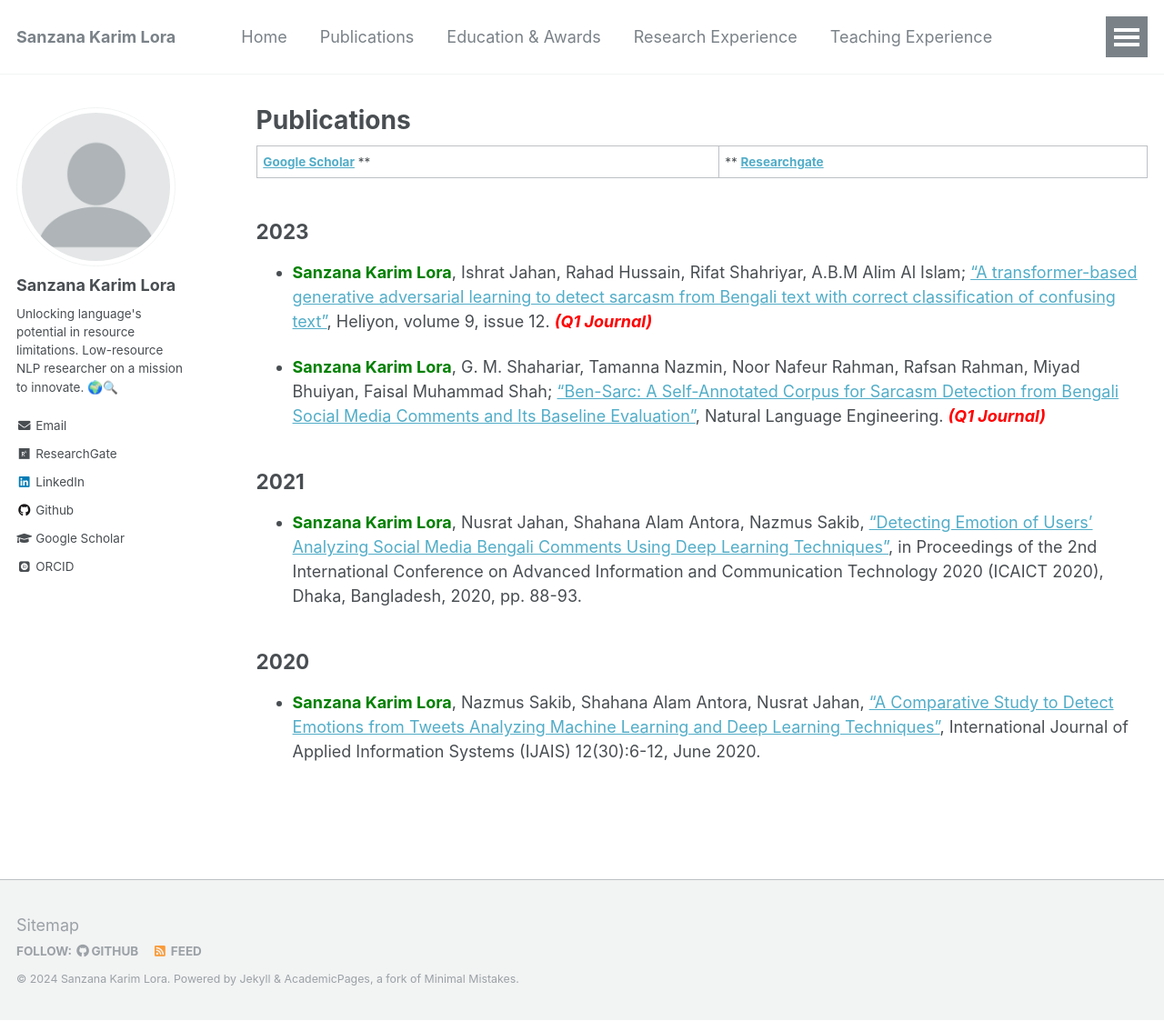
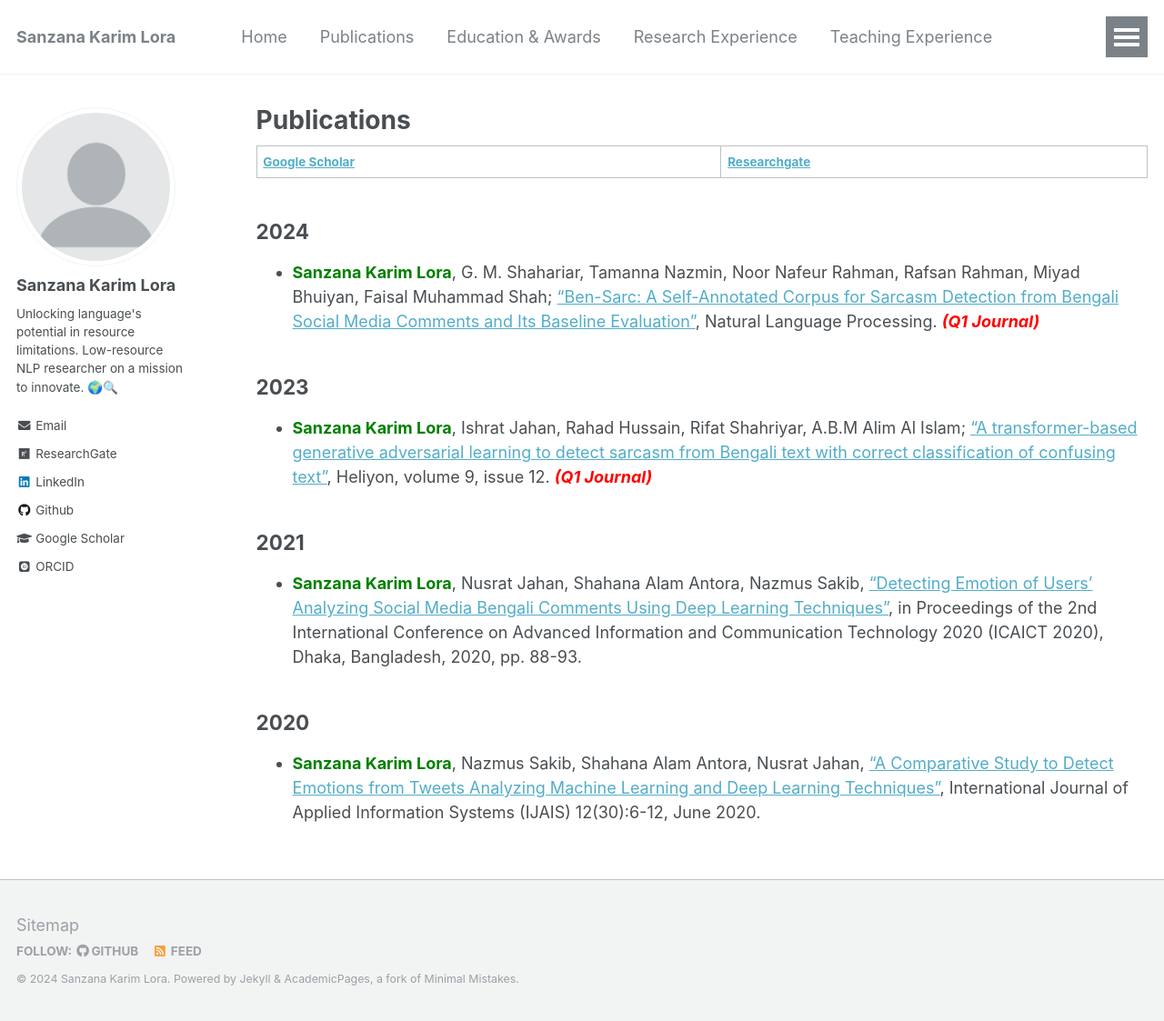
Before and after one commit to sanzanalora/sanzanalora.github.io, a Jekyll site: the page built from _pages/publications.md, in a window 1280 px wide and 1123 px high. Shown: the whole window at 91% size. Built offline with Jekyll 4.4.1, drawn with Linux system fonts in a browser that asks for light colours; some web fonts are replaced.

Commit message:
Update publications.md

```diff
--- a/_pages/publications.md
+++ b/_pages/publications.md
@@ -5,13 +5,16 @@ permalink: /publications/
 author_profile: true
 ---
 
-**[Google Scholar](https://scholar.google.com/citations?user=rdiZ5CgAAAAJ)** **|** **[Researchgate](https://www.researchgate.net/profile/Sanzana-Lora)**
+**[Google Scholar](https://scholar.google.com/citations?user=rdiZ5CgAAAAJ)** |**[Researchgate](https://www.researchgate.net/profile/Sanzana-Lora)**
+
+## 2024
+
+- **<font color="green">Sanzana Karim Lora</font>**, G. M. Shahariar, Tamanna Nazmin, Noor Nafeur Rahman, Rafsan Rahman, Miyad Bhuiyan, Faisal Muhammad Shah; ["Ben-Sarc: A Self-Annotated Corpus for Sarcasm Detection from Bengali Social Media Comments and Its Baseline Evaluation"]( https://doi.org/10.1017/nlp.2024.11), Natural Language Processing. ***<font color="red"> (Q1 Journal) </font>***
+
 
 ## 2023
 
 - **<font color="green">Sanzana Karim Lora</font>**, Ishrat Jahan, Rahad Hussain, Rifat Shahriyar, A.B.M Alim Al Islam; ["A transformer-based generative adversarial learning to detect sarcasm from Bengali text with correct classification of confusing text"](https://www.cell.com/heliyon/pdf/S2405-8440(23)09739-6.pdf), Heliyon, volume 9, issue 12. ***<font color="red"> (Q1 Journal) </font>***
-
-- **<font color="green">Sanzana Karim Lora</font>**, G. M. Shahariar, Tamanna Nazmin, Noor Nafeur Rahman, Rafsan Rahman, Miyad Bhuiyan, Faisal Muhammad Shah; ["Ben-Sarc: A Self-Annotated Corpus for Sarcasm Detection from Bengali Social Media Comments and Its Baseline Evaluation"](https://engrxiv.org/index.php/engrxiv/preprint/view/2102), Natural Language Engineering. ***<font color="red"> (Q1 Journal) </font>***
 
 ## 2021
 - **<font color="green">Sanzana Karim Lora</font>**, Nusrat Jahan, Shahana Alam Antora, Nazmus Sakib, [“Detecting
```
